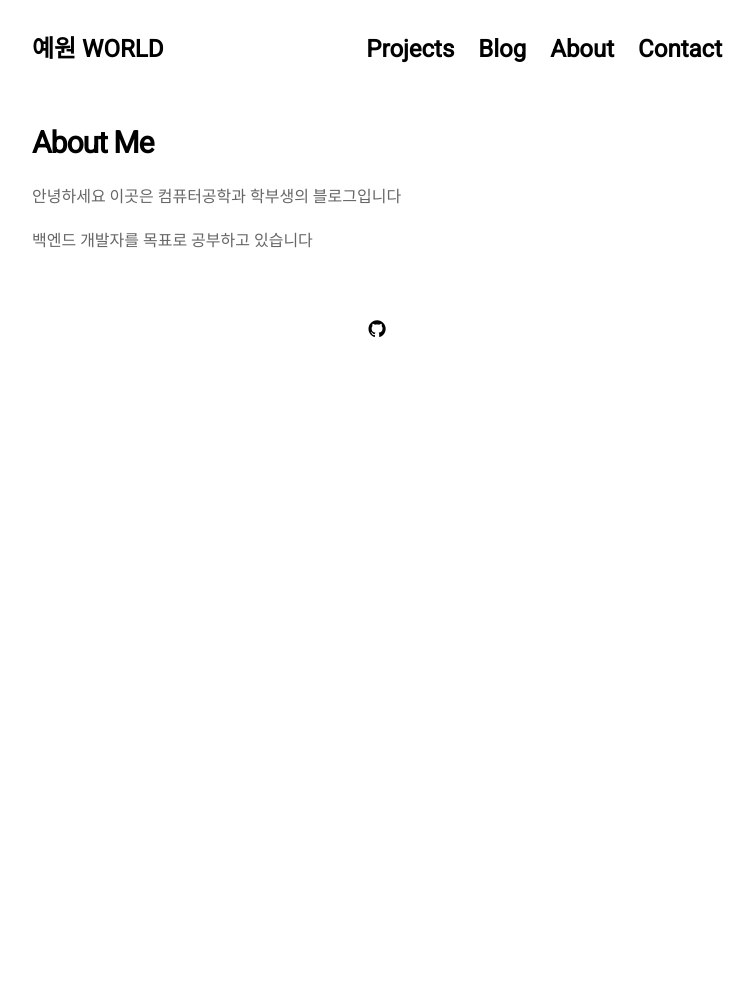
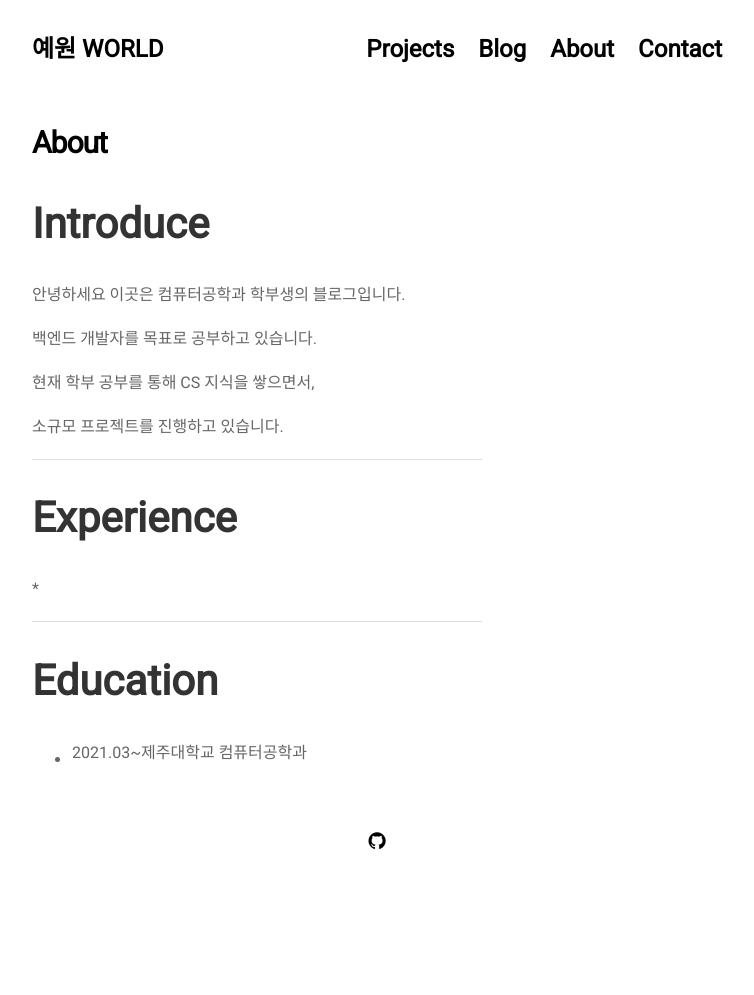
Before and after one commit to yaewon0411/blog, a Jekyll site: the page built from pages/about.md, in a window 1280 px wide. Shown: the whole page, without its empty margins (263-1017 px from the left). Built offline with Jekyll 4.4.1, drawn with Linux system fonts in a browser that asks for light colours; nearby versions of some CDN libraries; before the commit the page ends 900 px from its top, so only the background shows below that.

Commit message:
update about section

```diff
--- a/pages/about.md
+++ b/pages/about.md
@@ -4,8 +4,26 @@ title: About
 permalink: /about
 ---
 
-# About Me
+# About
 
-안녕하세요 이곳은 컴퓨터공학과 학부생의 블로그입니다
+## Introduce
 
-백엔드 개발자를 목표로 공부하고 있습니다
+안녕하세요 이곳은 컴퓨터공학과 학부생의 블로그입니다.
+
+백엔드 개발자를 목표로 공부하고 있습니다.
+
+현재 학부 공부를 통해 CS 지식을 쌓으면서,
+
+소규모 프로젝트를 진행하고 있습니다.
+
+
+---
+## Experience
+
+*
+
+___
+
+## Education
+
+* 2021.03~  |   제주대학교 컴퓨터공학과
```
